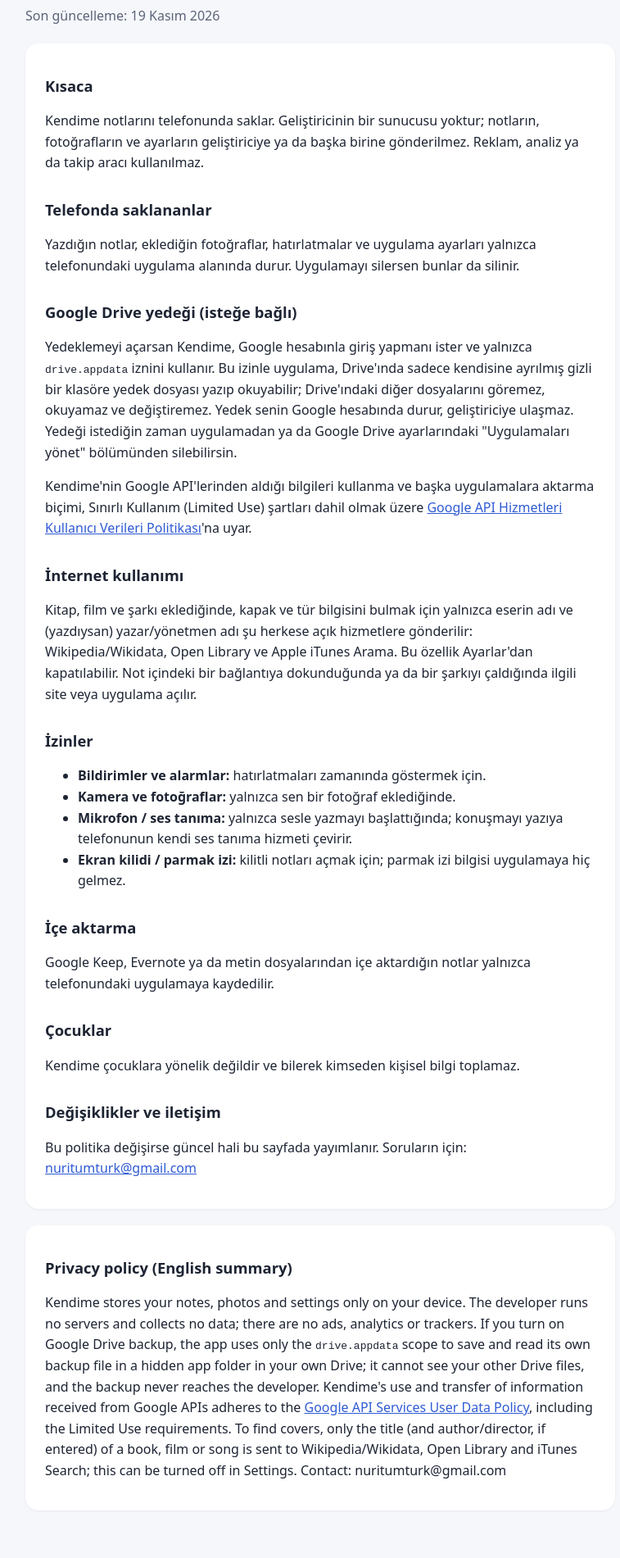
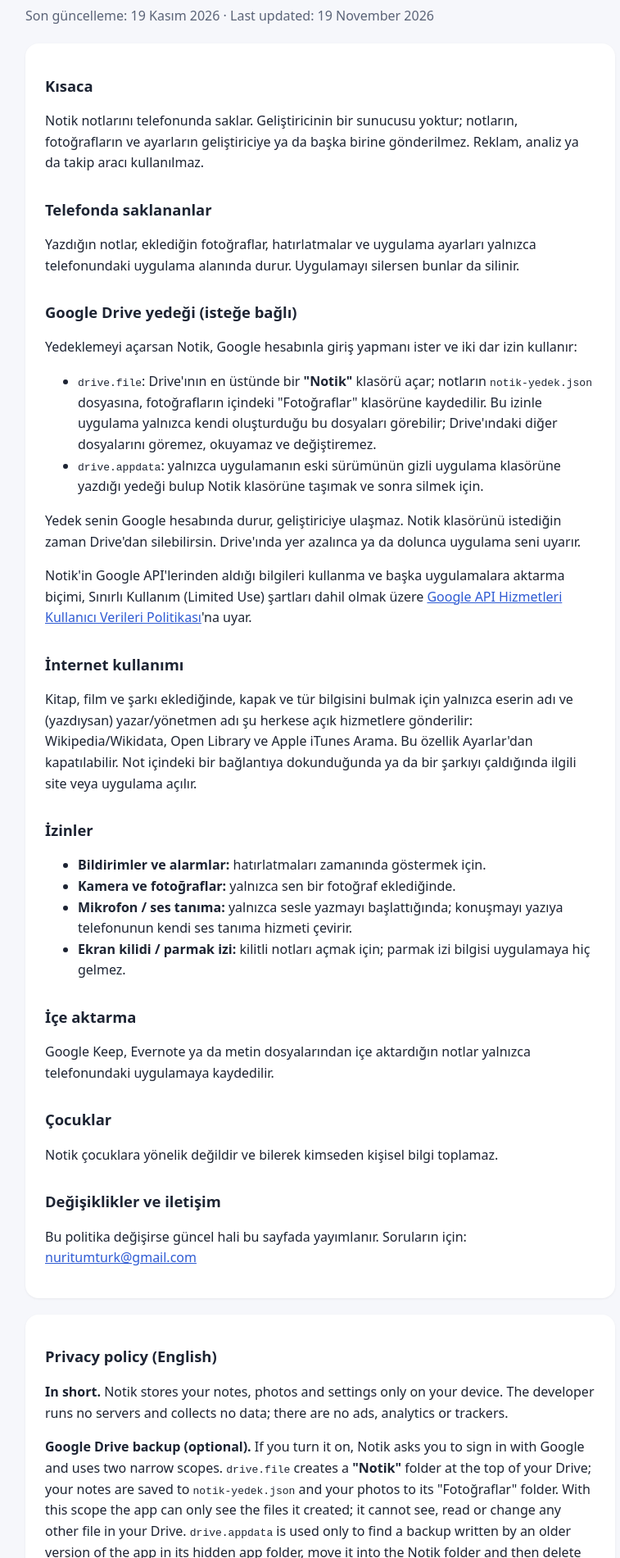
Before and after one commit to nurik112/notik, a plain HTML site: page privacy.html in a window 1280 px wide. Shown: the part 151-2052 px from the top of the page at 82% size, without its empty margins (249-1006 px from the left). Drawn offline with Linux system fonts and the light colour scheme.

Commit message:
Update privacy policy from Kendime to Notik

```diff
--- a/privacy.html
+++ b/privacy.html
@@ -3,7 +3,7 @@
 <head>
 <meta charset="utf-8">
 <meta name="viewport" content="width=device-width, initial-scale=1">
-<title>Kendime – Gizlilik politikası</title>
+<title>Notik – Gizlilik politikası / Privacy policy</title>
 <style>
 body{font-family:system-ui,-apple-system,"Segoe UI",Roboto,sans-serif;max-width:720px;margin:0 auto;padding:32px 20px;line-height:1.6;color:#1d2433;background:#f6f7fb}
 h1{font-size:1.8rem}
@@ -14,20 +14,25 @@ a{color:#2f5bd3}
 </style>
 </head>
 <body>
-<p><a href="index.html">← Kendime</a></p>
+<p><a href="index.html">← Notik</a></p>
 <h1>Gizlilik politikası</h1>
-<p class="muted">Son güncelleme: 19 Kasım 2026</p>
+<p class="muted">Son güncelleme: 19 Kasım 2026 · Last updated: 19 November 2026</p>
 
 <div class="card">
 <h2>Kısaca</h2>
-<p>Kendime notlarını telefonunda saklar. Geliştiricinin bir sunucusu yoktur; notların, fotoğrafların ve ayarların geliştiriciye ya da başka birine gönderilmez. Reklam, analiz ya da takip aracı kullanılmaz.</p>
+<p>Notik notlarını telefonunda saklar. Geliştiricinin bir sunucusu yoktur; notların, fotoğrafların ve ayarların geliştiriciye ya da başka birine gönderilmez. Reklam, analiz ya da takip aracı kullanılmaz.</p>
 
 <h2>Telefonda saklananlar</h2>
 <p>Yazdığın notlar, eklediğin fotoğraflar, hatırlatmalar ve uygulama ayarları yalnızca telefonundaki uygulama alanında durur. Uygulamayı silersen bunlar da silinir.</p>
 
 <h2>Google Drive yedeği (isteğe bağlı)</h2>
-<p>Yedeklemeyi açarsan Kendime, Google hesabınla giriş yapmanı ister ve yalnızca <code>drive.appdata</code> iznini kullanır. Bu izinle uygulama, Drive'ında sadece kendisine ayrılmış gizli bir klasöre yedek dosyası yazıp okuyabilir; Drive'ındaki diğer dosyalarını göremez, okuyamaz ve değiştiremez. Yedek senin Google hesabında durur, geliştiriciye ulaşmaz. Yedeği istediğin zaman uygulamadan ya da Google Drive ayarlarındaki "Uygulamaları yönet" bölümünden silebilirsin.</p>
-<p>Kendime'nin Google API'lerinden aldığı bilgileri kullanma ve başka uygulamalara aktarma biçimi, Sınırlı Kullanım (Limited Use) şartları dahil olmak üzere <a href="https://developers.google.com/terms/api-services-user-data-policy">Google API Hizmetleri Kullanıcı Verileri Politikası</a>'na uyar.</p>
+<p>Yedeklemeyi açarsan Notik, Google hesabınla giriş yapmanı ister ve iki dar izin kullanır:</p>
+<ul>
+<li><code>drive.file</code>: Drive'ının en üstünde bir <b>"Notik"</b> klasörü açar; notların <code>notik-yedek.json</code> dosyasına, fotoğrafların içindeki "Fotoğraflar" klasörüne kaydedilir. Bu izinle uygulama yalnızca kendi oluşturduğu bu dosyaları görebilir; Drive'ındaki diğer dosyalarını göremez, okuyamaz ve değiştiremez.</li>
+<li><code>drive.appdata</code>: yalnızca uygulamanın eski sürümünün gizli uygulama klasörüne yazdığı yedeği bulup Notik klasörüne taşımak ve sonra silmek için.</li>
+</ul>
+<p>Yedek senin Google hesabında durur, geliştiriciye ulaşmaz. Notik klasörünü istediğin zaman Drive'dan silebilirsin. Drive'ında yer azalınca ya da dolunca uygulama seni uyarır.</p>
+<p>Notik'in Google API'lerinden aldığı bilgileri kullanma ve başka uygulamalara aktarma biçimi, Sınırlı Kullanım (Limited Use) şartları dahil olmak üzere <a href="https://developers.google.com/terms/api-services-user-data-policy">Google API Hizmetleri Kullanıcı Verileri Politikası</a>'na uyar.</p>
 
 <h2>İnternet kullanımı</h2>
 <p>Kitap, film ve şarkı eklediğinde, kapak ve tür bilgisini bulmak için yalnızca eserin adı ve (yazdıysan) yazar/yönetmen adı şu herkese açık hizmetlere gönderilir: Wikipedia/Wikidata, Open Library ve Apple iTunes Arama. Bu özellik Ayarlar'dan kapatılabilir. Not içindeki bir bağlantıya dokunduğunda ya da bir şarkıyı çaldığında ilgili site veya uygulama açılır.</p>
@@ -44,15 +49,22 @@ a{color:#2f5bd3}
 <p>Google Keep, Evernote ya da metin dosyalarından içe aktardığın notlar yalnızca telefonundaki uygulamaya kaydedilir.</p>
 
 <h2>Çocuklar</h2>
-<p>Kendime çocuklara yönelik değildir ve bilerek kimseden kişisel bilgi toplamaz.</p>
+<p>Notik çocuklara yönelik değildir ve bilerek kimseden kişisel bilgi toplamaz.</p>
 
 <h2>Değişiklikler ve iletişim</h2>
 <p>Bu politika değişirse güncel hali bu sayfada yayımlanır. Soruların için: <a href="mailto:nuritumturk@gmail.com">nuritumturk@gmail.com</a></p>
 </div>
 
-<div class="card">
-<h2>Privacy policy (English summary)</h2>
-<p>Kendime stores your notes, photos and settings only on your device. The developer runs no servers and collects no data; there are no ads, analytics or trackers. If you turn on Google Drive backup, the app uses only the <code>drive.appdata</code> scope to save and read its own backup file in a hidden app folder in your own Drive; it cannot see your other Drive files, and the backup never reaches the developer. Kendime's use and transfer of information received from Google APIs adheres to the <a href="https://developers.google.com/terms/api-services-user-data-policy">Google API Services User Data Policy</a>, including the Limited Use requirements. To find covers, only the title (and author/director, if entered) of a book, film or song is sent to Wikipedia/Wikidata, Open Library and iTunes Search; this can be turned off in Settings. Contact: nuritumturk@gmail.com</p>
+<div class="card" lang="en">
+<h2>Privacy policy (English)</h2>
+<p><b>In short.</b> Notik stores your notes, photos and settings only on your device. The developer runs no servers and collects no data; there are no ads, analytics or trackers.</p>
+<p><b>Google Drive backup (optional).</b> If you turn it on, Notik asks you to sign in with Google and uses two narrow scopes. <code>drive.file</code> creates a <b>"Notik"</b> folder at the top of your Drive; your notes are saved to <code>notik-yedek.json</code> and your photos to its "Fotoğraflar" folder. With this scope the app can only see the files it created; it cannot see, read or change any other file in your Drive. <code>drive.appdata</code> is used only to find a backup written by an older version of the app in its hidden app folder, move it into the Notik folder and then delete it. The backup stays in your Google account and never reaches the developer. You can delete the Notik folder from Drive at any time. The app warns you when your Drive is running out of space or is full.</p>
+<p>Notik's use and transfer of information received from Google APIs adheres to the <a href="https://developers.google.com/terms/api-services-user-data-policy">Google API Services User Data Policy</a>, including the Limited Use requirements.</p>
+<p><b>Internet.</b> To find covers and genres, only the title (and author/director, if you entered one) of a book, film or song is sent to the public services Wikipedia/Wikidata, Open Library and Apple iTunes Search. You can turn this off in Settings. Tapping a link or playing a song opens the related site or app.</p>
+<p><b>Permissions.</b> Notifications and alarms are used to show reminders on time. Camera and photos are used only when you add a photo. Speech recognition runs only when you start voice typing, using your phone's own service. Screen lock / fingerprint is used to open locked notes; your fingerprint data never reaches the app.</p>
+<p><b>Import.</b> Notes you import from Google Keep, Evernote or text files are stored only in the app on your phone.</p>
+<p><b>Children.</b> Notik is not directed at children and does not knowingly collect personal information from anyone.</p>
+<p><b>Changes and contact.</b> If this policy changes, the current version is published on this page. Questions: <a href="mailto:nuritumturk@gmail.com">nuritumturk@gmail.com</a></p>
 </div>
 </body>
 </html>
```
